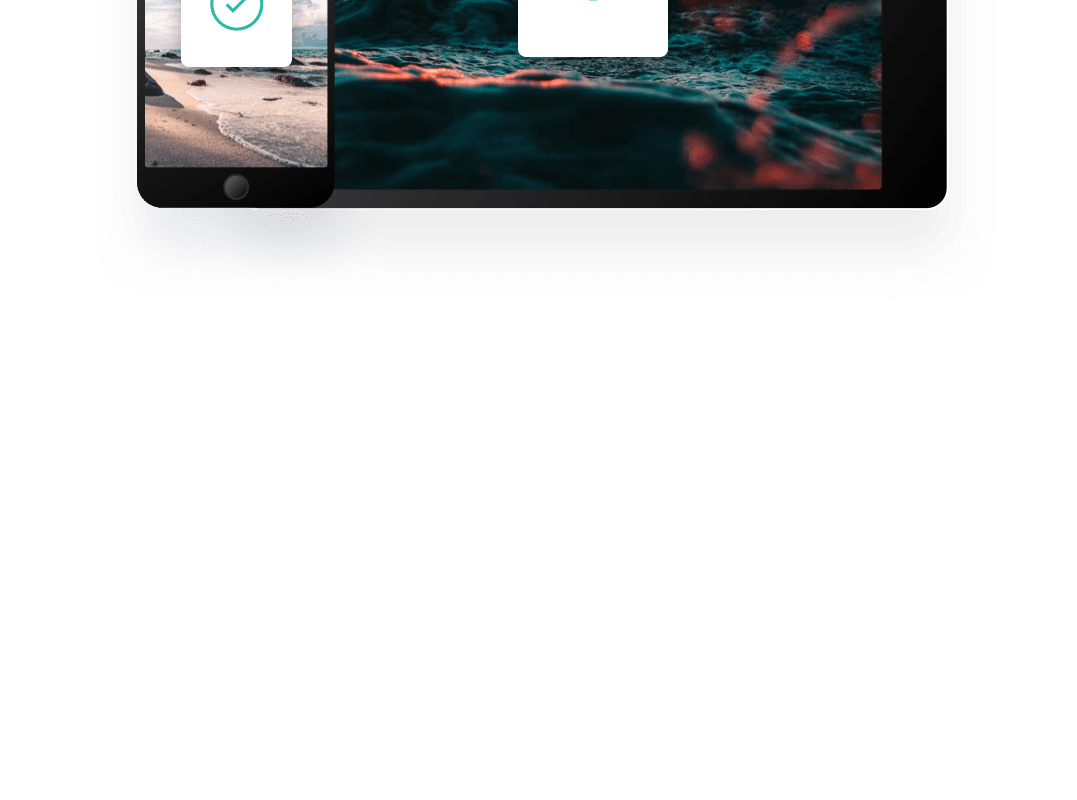
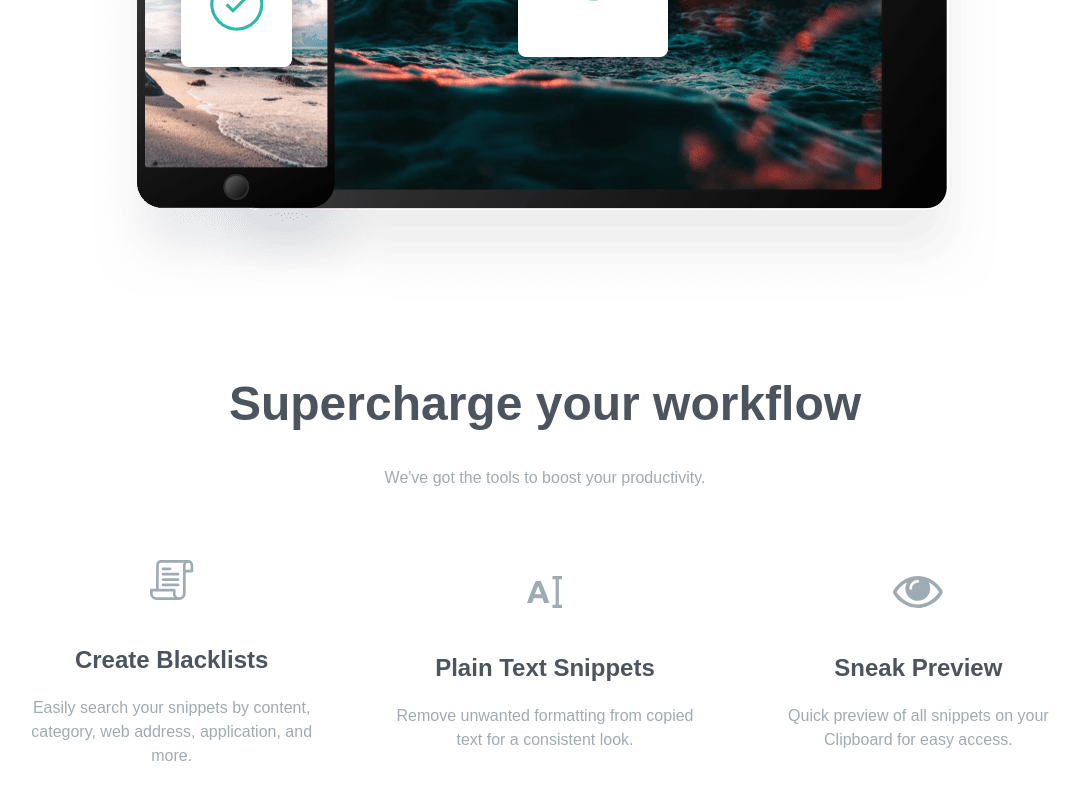
Before and after one commit to BanderMohammed2000/clipboard-website, a website: page index.html in a window 1280 px wide. Shown: the part 2256-3056 px from the top of the page, without its empty margins (95-1172 px from the left). Before the commit the page ends 2636 px from the top, so only its background shows below. Drawn offline with Linux system fonts and the light colour scheme; a web font is replaced by a local one.

Commit message:
supercharge section is done

```diff
--- a/index.html
+++ b/index.html
@@ -122,5 +122,62 @@
         />
       </div>
     </section>
+
+    <!-- Supercharge Section  -->
+    <section id="supercharge">
+      <div class="section-container my-20">
+        <h3>Supercharge your workflow</h3>
+        <p class="section-content mb-16">
+          We've got the tools to boost your productivity.
+        </p>
+
+        <!-- Items Container -->
+        <div
+          class="flex flex-col items-center justify-between space-y-16 md:flex-row md:space-y-0 md:space-x-12"
+        >
+          <!-- Item 1 -->
+          <div class="flex flex-col items-center space-y-5">
+            <img
+              src="images/icon-blacklist.svg"
+              alt="icon-blacklist"
+              loading="lazy"
+              class="mb-6"
+            />
+            <h5>Create Blacklists</h5>
+            <p class="max-w-md text-grayishBlue">
+              Easily search your snippets by content, category, web address,
+              application, and more.
+            </p>
+          </div>
+          <!-- Item 2 -->
+          <div class="flex flex-col items-center space-y-5">
+            <img
+              src="images/icon-text.svg"
+              alt="icon-text"
+              loading="lazy"
+              class="mb-6"
+            />
+            <h5>Plain Text Snippets</h5>
+            <p class="max-w-md text-grayishBlue">
+              Remove unwanted formatting from copied text for a consistent look.
+            </p>
+          </div>
+
+          <!-- Item 3 -->
+          <div class="flex flex-col items-center space-y-5">
+            <img
+              src="images/icon-preview.svg"
+              alt="icon-preview"
+              loading="lazy"
+              class="mb-6"
+            />
+            <h5>Sneak Preview</h5>
+            <p class="max-w-md text-grayishBlue">
+              Quick preview of all snippets on your Clipboard for easy access.
+            </p>
+          </div>
+        </div>
+      </div>
+    </section>
   </body>
 </html>
```
Also changed, not shown: css/style.css.
